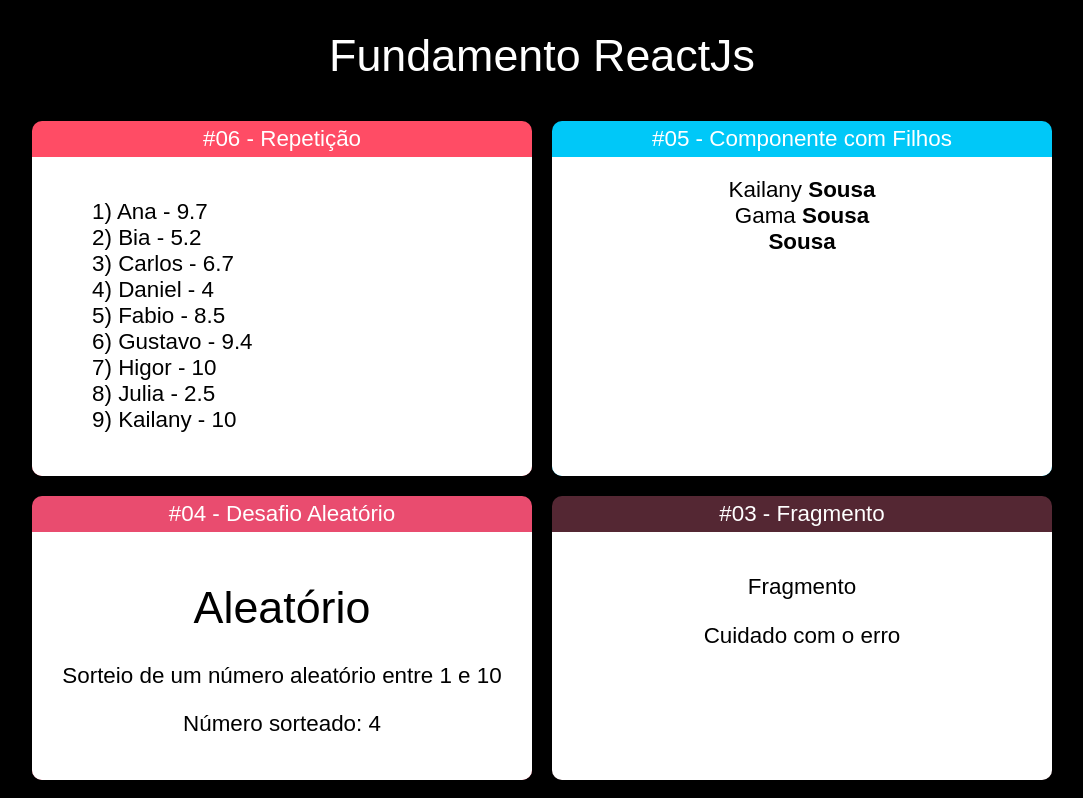
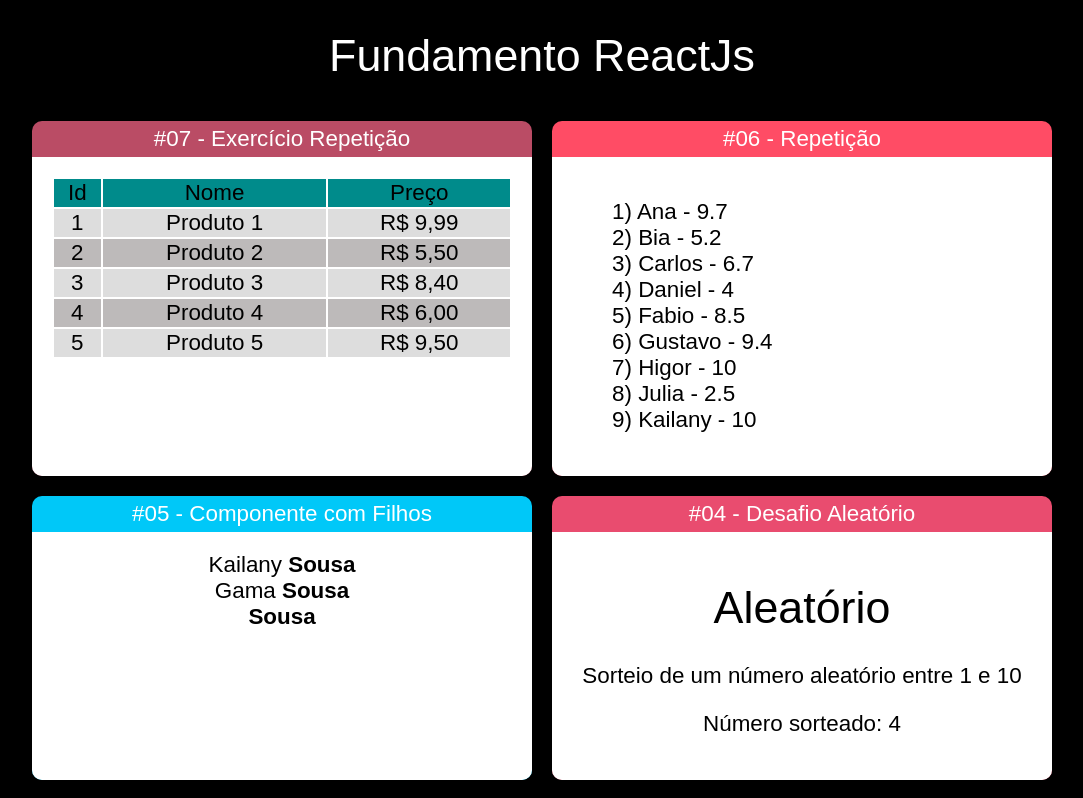
Before and after one commit to KailanySousa/CursoReact-Redux, a React (Create React App) app in the folder fundamentos-react/: page / in a window 1280 px wide. Shown: the top 798 px of the page, without its empty margins (98-1181 px from the left). Built offline with nearby package versions, Linux system fonts and the light colour scheme.

Commit message:
exericio repetição

```diff
--- a/fundamentos-react/src/App.jsx
+++ b/fundamentos-react/src/App.jsx
@@ -3,7 +3,8 @@
 
 import Card from "./components/layout/Card";
 
-import ListaAlunos from './components/repeticao/ListasAlunos';
+import TabelaProdutos from "./components/repeticao/TabelaProdutos";
+import ListaAlunos from "./components/repeticao/ListasAlunos";
 import FamiliaMembro from "./components/basicos/FamiliaMembro";
 import Familia from "./components/basicos/Familia";
 import Aleatorio from "./components/basicos/Aleatorio";
@@ -19,6 +20,9 @@
   <div id="App">
     <h1>Fundamento ReactJs</h1>
     <div className="Cards">
+      <Card titulo="#07 - Exercício Repetição" color="#BA4C65">
+        <TabelaProdutos></TabelaProdutos>
+      </Card>
       <Card titulo="#06 - Repetição" color="#FF4C65">
         <ListaAlunos></ListaAlunos>
       </Card>
--- /dev/null
+++ b/fundamentos-react/src/components/repeticao/TabelaProdutos.css
@@ -0,0 +1,15 @@
+.TabelaProdutos thead {
+  background-color: #008b8b;
+}
+
+.TabelaProdutos table {
+  width: 100%;
+}
+
+.TabelaProdutos .Par {
+  background-color: #ddd;
+}
+
+.TabelaProdutos .Impar {
+  background-color: rgb(189, 186, 186);
+}
--- /dev/null
+++ b/fundamentos-react/src/components/repeticao/TabelaProdutos.jsx
@@ -0,0 +1,30 @@
+import produtos from "../../data/produtos";
+import "./TabelaProdutos.css";
+import React from "react";
+
+export default (props) => {
+  const linhas = produtos.map((produto, i) => {
+    return (
+      <tr key={produto.id} className={i % 2 == 0 ? "Par" : "Impar"}>
+        <td>{produto.id}</td>
+        <td>{produto.nome}</td>
+        <td>R$ {produto.preco.toFixed(2).replace(".", ",")}</td>
+      </tr>
+    );
+  });
+
+  return (
+    <div className="TabelaProdutos">
+      <table>
+        <thead>
+          <tr>
+            <td>Id</td>
+            <td>Nome</td>
+            <td>Preço</td>
+          </tr>
+          {linhas}
+        </thead>
+      </table>
+    </div>
+  );
+};
--- /dev/null
+++ b/fundamentos-react/src/data/produtos.js
@@ -0,0 +1,7 @@
+export default [
+    {id:1 , nome:"Produto 1" , preco: 9.99},
+    {id:2 , nome:"Produto 2" , preco: 5.50},
+    {id:3 , nome:"Produto 3" , preco: 8.40},
+    {id:4 , nome:"Produto 4" , preco: 6.00},
+    {id:5 , nome:"Produto 5" , preco: 9.50},
+]
```
